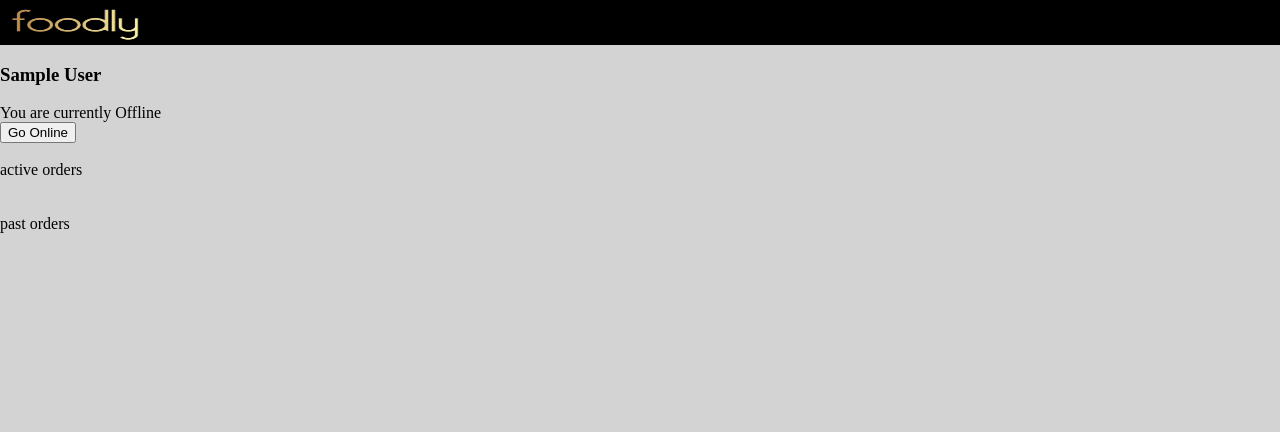
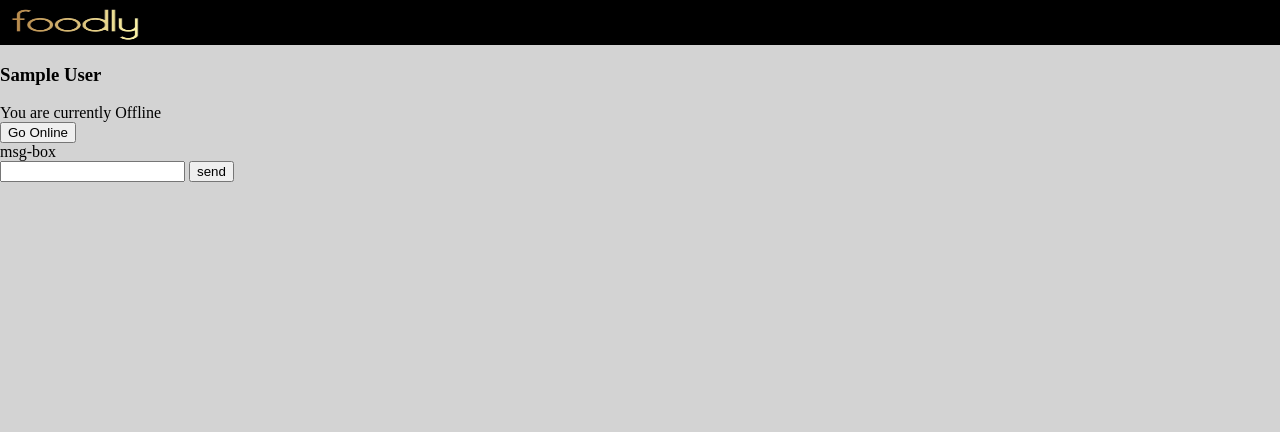
Before and after one commit to namanvashistha/foodly, a PHP site: page /support_home.php in a window 1280 px wide. Shown: the top 432 px of the page. Run offline with PHP 8.4, Linux system fonts and the light colour scheme; the visitor is signed in with stand-in values (Sample User, id 1); data that the repository does not hold is empty.

Commit message:
realtime support

```diff
--- a/css/index.css
+++ b/css/index.css
@@ -215,7 +215,7 @@ span.log_pass {
   color: red;
 }
 
-restaurants{
+.restaurants{
   float: left;
   color: #FFDF00;
   text-align: center;
--- a/css/restaurant_home.css
+++ b/css/restaurant_home.css
@@ -220,3 +220,7 @@ span.log_pass {
   text-decoration: none;
   font-size: 17px;
 }
+
+#chat-box{
+  width: 50%;
+}
--- a/css/restaurant_sign.css
+++ b/css/restaurant_sign.css
@@ -220,3 +220,7 @@ span.log_pass {
   text-decoration: none;
   font-size: 17px;
 }
+
+.error_msg{
+  color: red;
+}
--- a/css/rider_sign.css
+++ b/css/rider_sign.css
@@ -220,3 +220,7 @@ span.log_pass {
   text-decoration: none;
   font-size: 17px;
 }
+
+.error_msg{
+  color: red;
+}
--- a/css/support_home.css
+++ b/css/support_home.css
@@ -50,20 +50,7 @@ input[type=text], input[type=password] {
     box-sizing: border-box;
 }
 
-button {
-    background-color: #404040;
-    color: white;
-    padding: 14px 20px;
-    margin: 8px 0;
-    border: none;
-    cursor: pointer;
-    width: 100%;
-    color: #FFDF00;
-}
 
-button:hover {
-    opacity: 0.8;
-}
 
 .cancelbtn {
     width: auto;
@@ -220,3 +207,11 @@ span.log_pass {
   text-decoration: none;
   font-size: 17px;
 }
+
+#chat-box{
+  width: 50%;
+
+}
+#msg-box{
+
+}
--- a/css/support_sign.css
+++ b/css/support_sign.css
@@ -220,3 +220,6 @@ span.log_pass {
   text-decoration: none;
   font-size: 17px;
 }
+.error_msg{
+  color: red;
+}
--- a/support_home.php
+++ b/support_home.php
@@ -20,6 +20,10 @@ if(isset($_POST['line'])){
 	<title>support home</title>
 	<link rel="shortcut icon" href="images/logo.png" type="image/png">
      <link rel="stylesheet" type="text/css" href="css/support_home.css">
+     <script
+  src="https://code.jquery.com/jquery-3.3.1.min.js"
+  integrity="sha256-FgpCb/KJQlLNfOu91ta32o/NMZxltwRo8QtmkMRdAu8="
+  crossorigin="anonymous"></script>
 </head>
 <body>
      <div class="topnav">
@@ -36,49 +40,18 @@ if(isset($_POST['line'])){
         <form method="post">
             <input type="submit" name="line" value="<?php echo ($row['status'] == 'Go Online') ? 'Go Offline':'Go Online'; ?>" >
         </form>
-       <?php
-        $q="select * from orders where order_from='$support_log_email';";
-        $q1=mysqli_query($con,$q);
-    ?>
-    <br>active orders<br><br>
-    <div>
-        <?php
-        while ($row=mysqli_fetch_array($q1)){
-           if($row['status']!="delivered"){
-            ?>
-                <div>
-                    order id:<?php echo $row['order_id']; ?>
-                    <br>ordered by:<?php echo $row['order_by']; ?>
-                    <br>items:<?php echo $row['support']; ?>
-                    <br>total:<?php echo $row['total']; ?>
-                    <br>address:<?php echo $row['address']; ?>
-                    <br>support:<?php echo $row['support']; ?>
-                    <br>status:<?php echo $row['status']; ?>
-                    <br>instance:<?php echo $row['instance']; ?>
-                </div>
-                <br>
-        <?php }
-        }
-        ?>
-    </div>
-    <br>past orders
-    <div>
-        <?php
-        while ($row=mysqli_fetch_array($q1)){
-            if($row['status']=="delivered"){?>
-                <div>
-                    order id:
-                    ordered by:
-                    items:
-                    total:
-                    instance:
-                    address:
-                    status:
-                </div>
-        <?php }
-        }
-        ?>
-    </div>
+
+        <div id="chat-box" >
+            <div id="msg-box">
+                msg-box
+            </div>
+            <div>
+                <input type="" name="">
+                <button>send</button>
+            </div>
+        </div>
+
+
  <div class="navbar">
         <div class="for">Chat with</div>
         <a href="#">Restaurant</a>
@@ -87,5 +60,6 @@ if(isset($_POST['line'])){
            <a href="index.php">Logout</a>
         <div class="copy">&copy; foodly</div>
         </div>
+        <script src="js/support_home.js"></script>
 </body>
 </html>
```
Also changed, not shown: css/home.css (+4 -13 lines), fetch-msg.php (added, +8 -0 lines), home.php (+37 -3 lines), js/home.js (+7 -0 lines), js/send-msg.php (added, +7 -0 lines), send-msg.php (added, +7 -0 lines).
